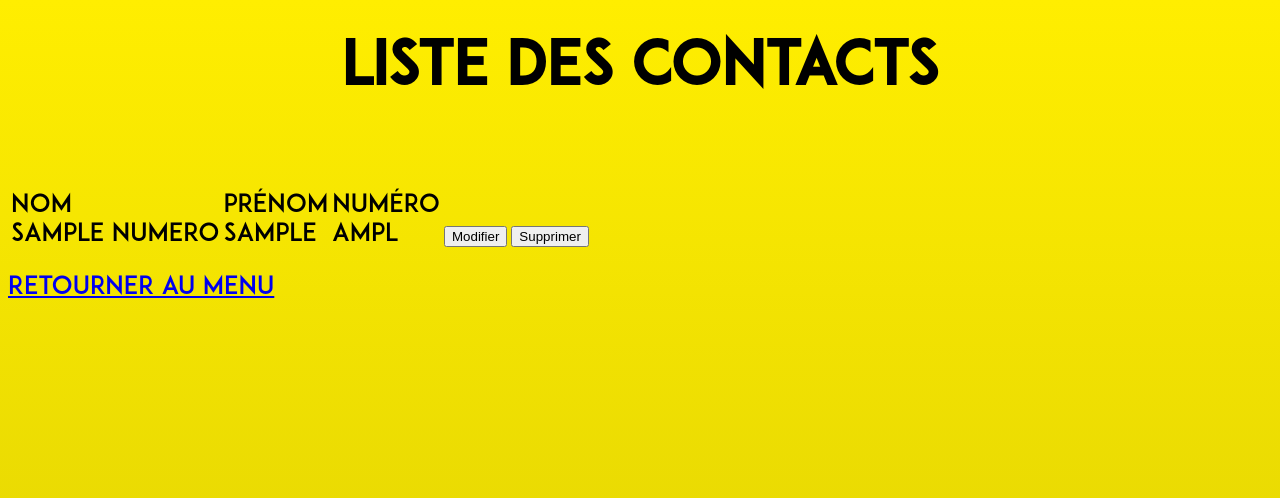
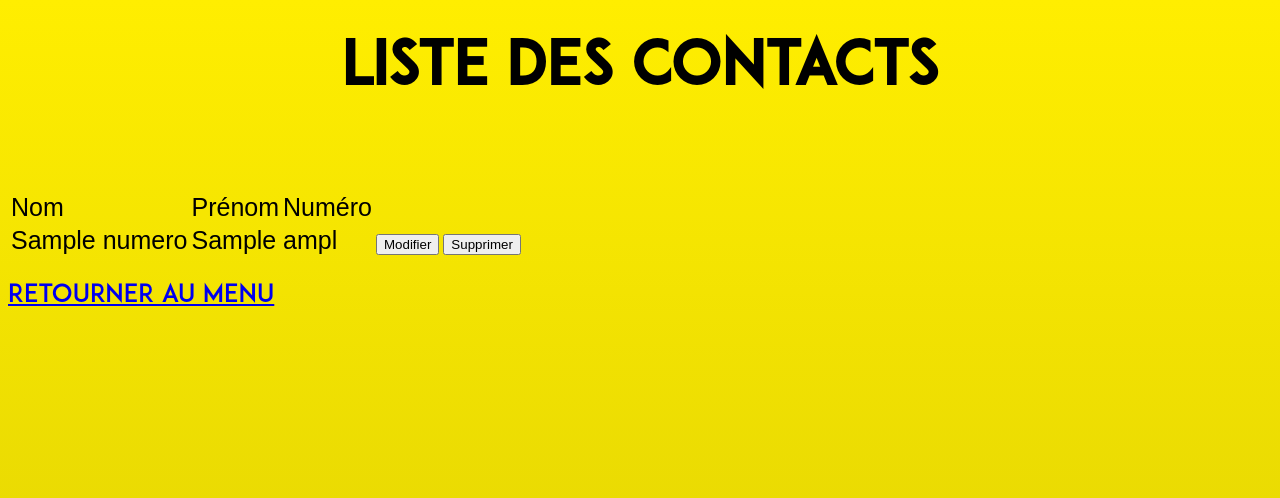
Before and after one commit to Theo5607/Annuaire, a Flask app: page /liste_contacts in a window 1280 px wide. Shown: the top 498 px of the page. Run offline with Flask 2, Linux system fonts and the light colour scheme; tables that the repository leaves empty hold one stand-in row (values such as "Sample post").

Commit message:
Update style.css

```diff
--- a/static/style.css
+++ b/static/style.css
@@ -61,3 +61,7 @@ body {
   bottom: 0;
   font-size: small;
 }
+
+table, td, th{
+  font-family:Arial, Helvetica, sans-serif;
+}
```
